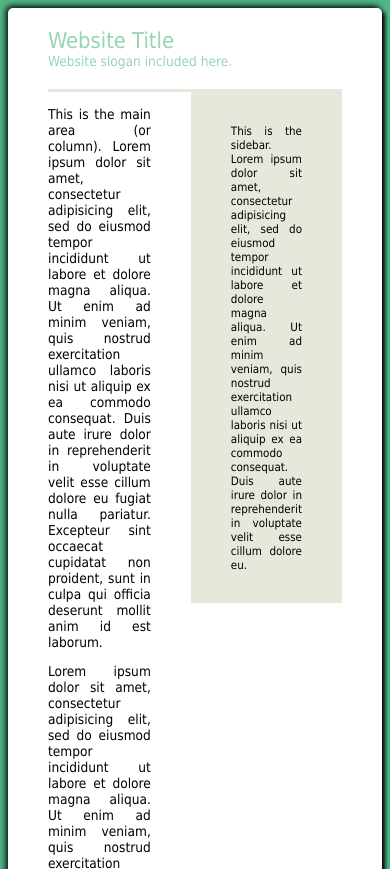
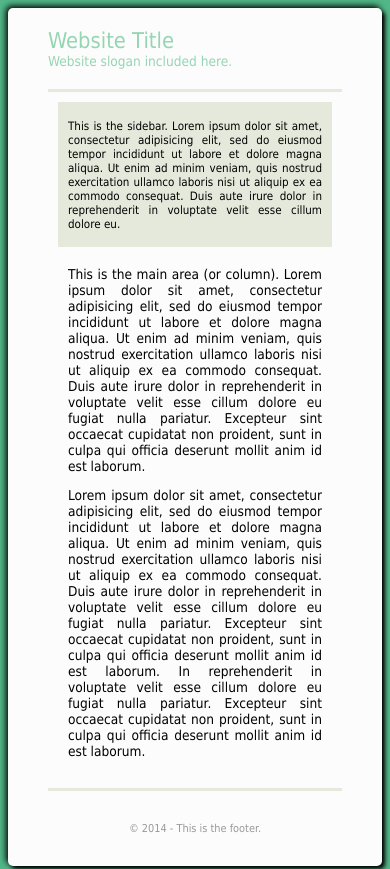
Before and after one commit to zo-88/webpage, a plain HTML site: page article.html in a window 390 px wide. Shown: the top 869 px of the page. Drawn offline with Linux system fonts and the light colour scheme.

Commit message:
Add files via upload

```diff
--- a/article-style.css
+++ b/article-style.css
@@ -11,7 +11,7 @@ html{
   .container{
     width:1000px;
     margin:0 auto 0 auto;
-    background-color:#FFF;
+    background-color:rgb(252, 252, 252);
     padding: 0 40px;
     box-sizing:border-box;
     display:flex;
@@ -37,6 +37,7 @@ html{
     display:flex;
     align-items:flex-start;
     justify-content:center;
+    padding:10px;
 
   }
   .main-content{
@@ -44,6 +45,7 @@ html{
     padding-right:40px;
     box-sizing:border-box;
     text-align:justify;
+    order:1;
 
   }
   .aside{
@@ -53,6 +55,7 @@ html{
     font-size: 85%;
     box-sizing:border-box;
     text-align:justify;
+    order:2
 
 
 
@@ -63,3 +66,24 @@ html{
      color: #999;
     padding: 20px 0px;
     margin:0;
+  }
+
+  @media screen and (max-width:700px){
+    .content-area-group{
+      flex-direction:column;
+
+    }
+    .main-content,.aside{
+      width:auto;
+      padding:5px 10px;
+
+    }
+    .main-content{
+      order:2;
+
+
+    }
+    .aside{
+      order:1;
+    }
+  }
```
